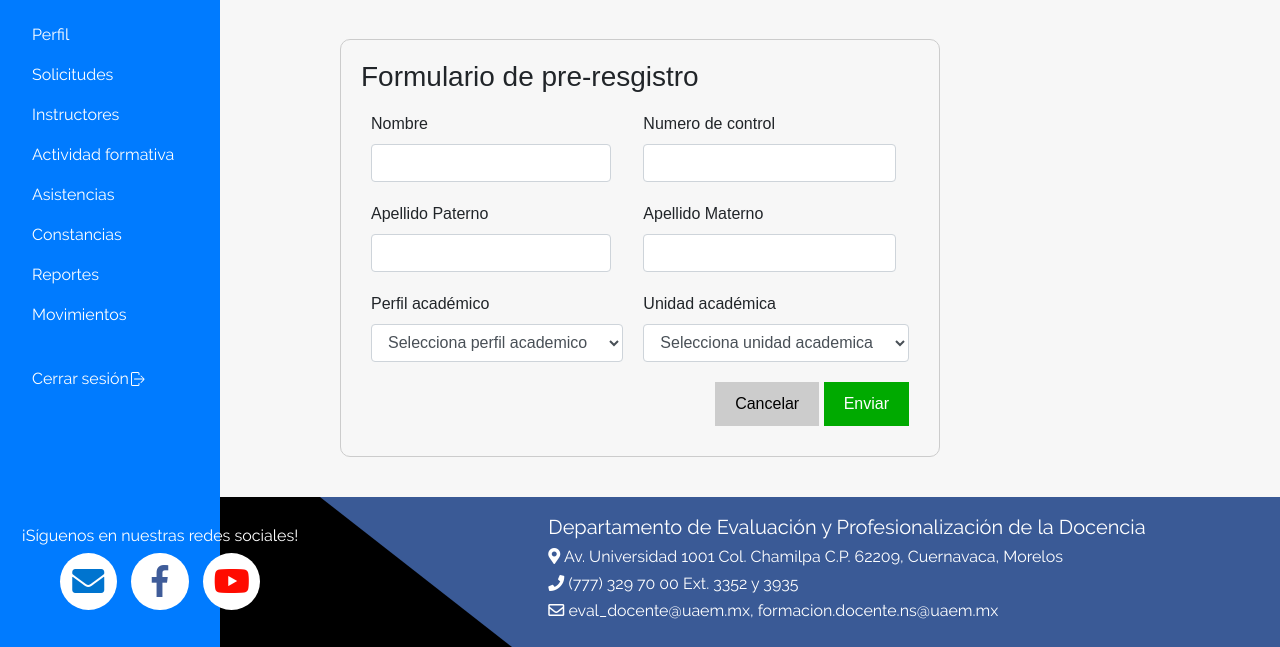
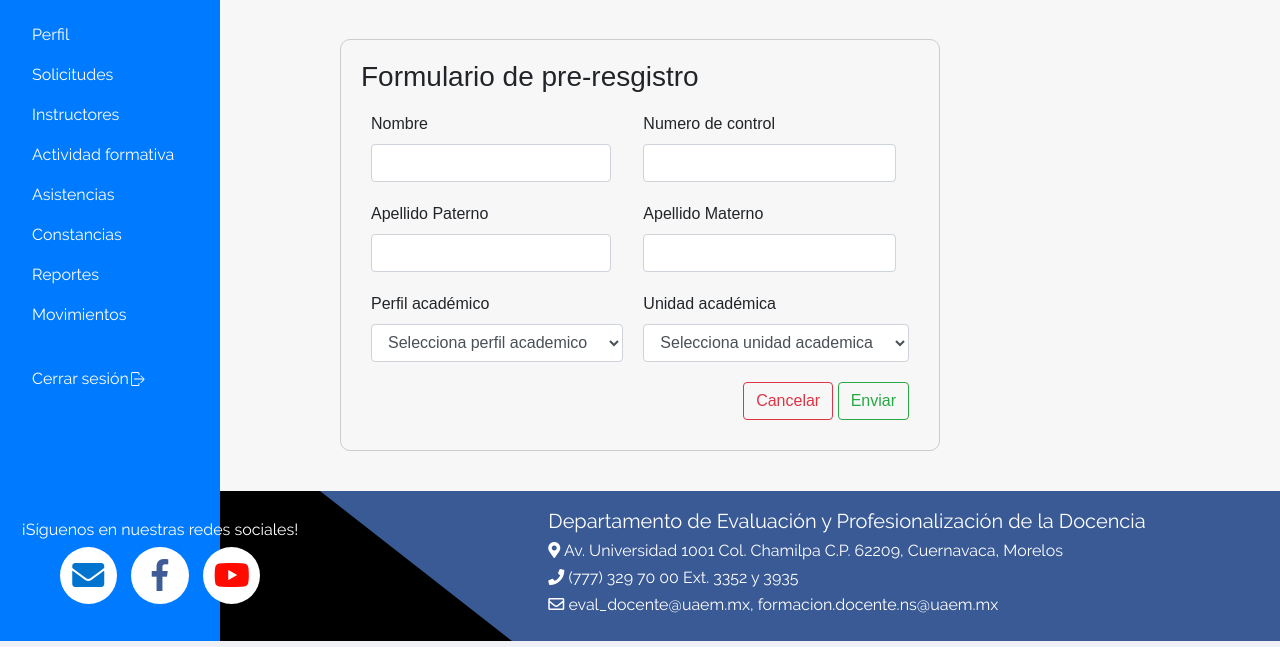
Before and after one commit to Oscarinho10/Formacion-Docente, a PHP site: page /preRegister.php in a window 1280 px wide. Shown: the part 209-856 px from the top of the page. Run offline with PHP 8.4, Linux system fonts and the light colour scheme; some libraries are stand-ins or nearby versions.

Commit message:
cambios gio buttons

```diff
--- a/preRegister.php
+++ b/preRegister.php
@@ -54,8 +54,8 @@ include './components/sideBar.php'
             </tr>
             <tr>
                 <td colspan="2" style="text-align: right; padding: 10px;">
-                    <a href="./login.php" type="reset" style="background-color: #ccc; color: black; padding: 10px 20px; border: none;">Cancelar</a>
-                    <button type="submit" style="background-color: #00aa00; color: white; padding: 10px 20px; border: none;">Enviar</button>
+                    <a href="./login.php" type="button" class="btn btn-outline-danger">Cancelar</a>
+                    <a href="./" type="button" class="btn btn-outline-success">Enviar</a>
                 </td>
             </tr>
 
```
